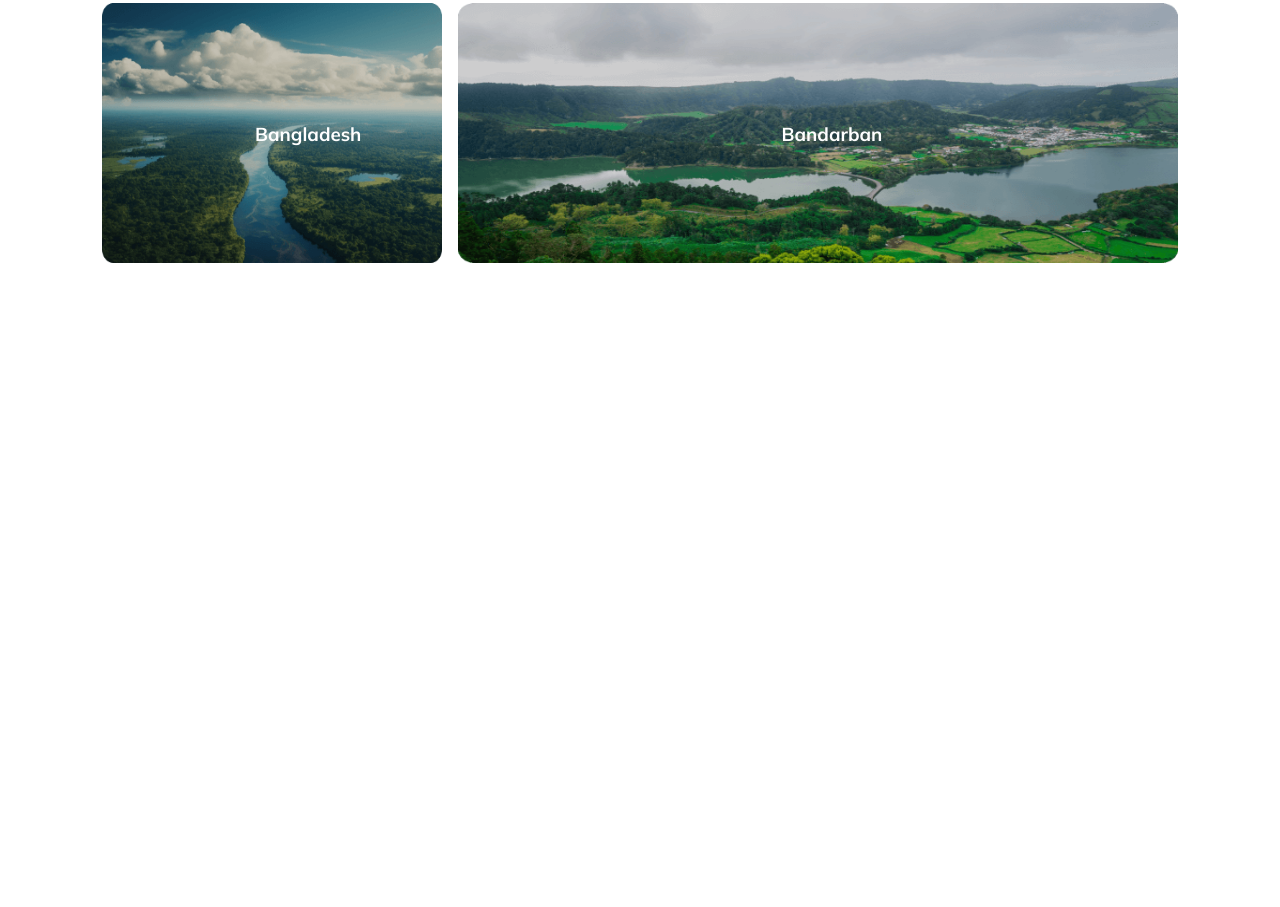
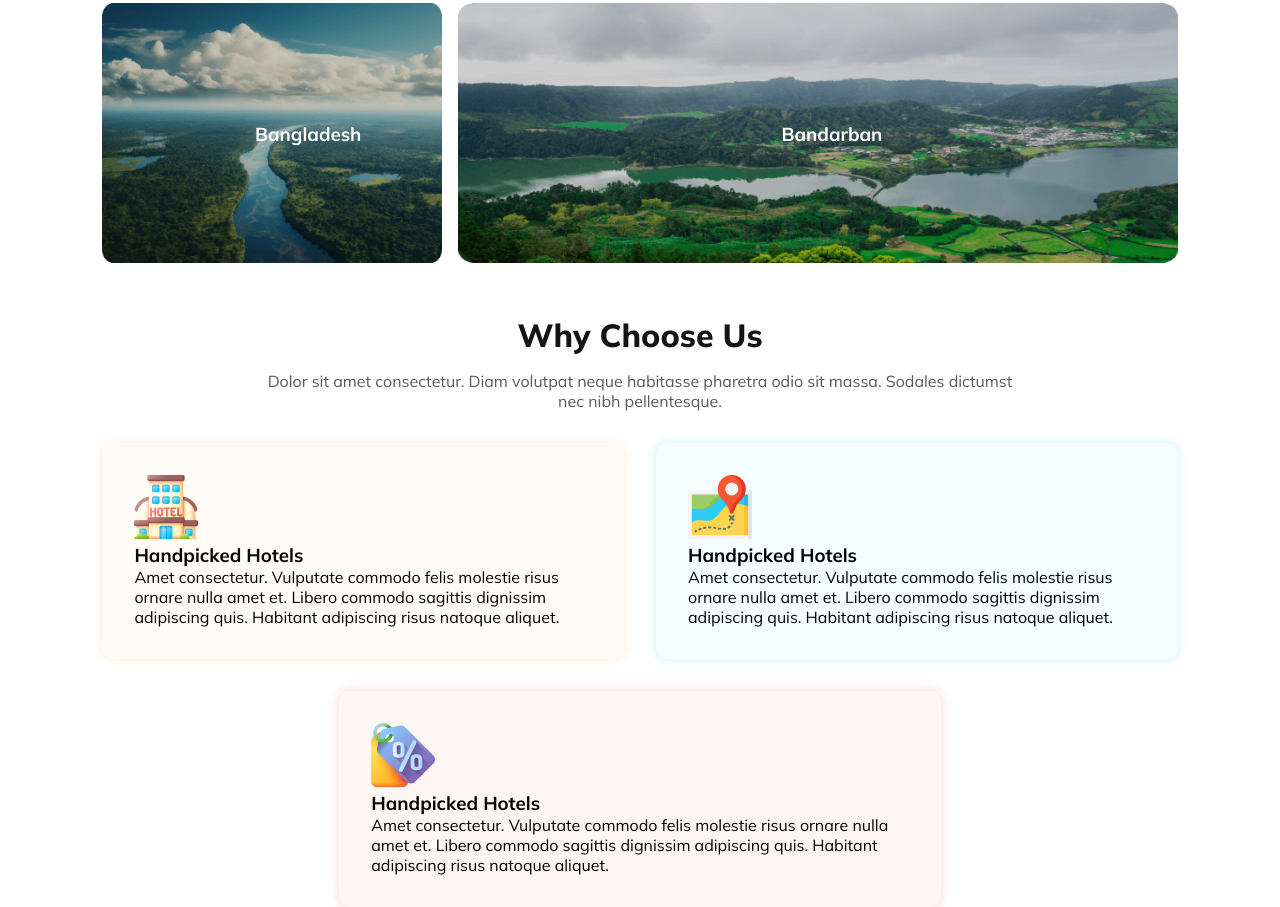
Before and after one commit to shorot-chicham/responsive-travel-website, a plain HTML site: page index.html in a window 1280 px wide. Shown: the part 1558-2465 px from the top of the page. Before the commit the page ends 1873 px from the top, so only its background shows below. Drawn offline with Linux system fonts and the light colour scheme.

Commit message:
added why choose container in the site

```diff
--- a/css/styles.css
+++ b/css/styles.css
@@ -332,3 +332,57 @@ main{
     width: 100%;
     height: 260px;
 }
+
+/* Why Choose Us container styles  */
+
+.choose-us-content{
+    text-align: center;
+}
+
+.choose-us-title{
+    color: var(--title-color);
+    font-weight: 800;
+    font-size: 2rem;
+    margin-bottom: 1rem;
+}
+
+.choose-us-desc{
+    color: var(--background-color);
+    width: 70%;
+    margin: auto;
+    margin-bottom: 2rem;
+}
+
+.our-services{
+    display: grid;
+    grid-template-columns: repeat(2, 1fr);
+    justify-content: center;
+    align-items: center;
+    gap: 2rem;
+}
+
+.service1{
+    background-color: #FBB5630D;
+    border: none;
+    border-radius: 10px;
+    padding: 2rem;
+    box-shadow: 0px 0px 10px 1px #FBB56333;
+}
+.service2{
+    background-color: #29CEF60D;
+    border: none;
+    border-radius: 10px;
+    padding: 2rem;
+    box-shadow: 0px 0px 10px 1px #29CEF633;
+}
+
+.service3{
+    grid-column: span 2;
+    width: 50%;
+    margin: auto;
+    background-color: #E944440D;
+    border: none;
+    border-radius: 10px;
+    padding: 2rem;
+    box-shadow: 0px 0px 10px 1px #E9444433;
+}
--- a/index.html
+++ b/index.html
@@ -107,6 +107,31 @@
                     <h3>Bandarban</h3>
                 </div>
             </div>
+            <!-- Why Choose Us section start  -->
+            <section class="choose-us-container">
+                <div class="choose-us-content">
+                    <h1 class="choose-us-title">Why Choose Us</h1>
+                    <p class="choose-us-desc">Dolor sit amet consectetur. Diam volutpat neque habitasse pharetra odio sit massa. Sodales dictumst nec nibh pellentesque.</p>
+                </div>
+                <!-- our-services section  -->
+                <div class="our-services">
+                    <div class="service1">
+                        <img src="Images/icon/hotel 1.png" alt="">
+                        <h3 class="service-title">Handpicked Hotels</h3>
+                        <p class="service-desc">Amet consectetur. Vulputate commodo felis molestie risus  ornare nulla amet et. Libero commodo sagittis dignissim adipiscing quis. Habitant adipiscing risus natoque aliquet. </p>
+                    </div>
+                    <div class="service2">
+                        <img src="Images/icon/map 1.png" alt="">
+                        <h3 class="service-title">Handpicked Hotels</h3>
+                        <p class="service-desc">Amet consectetur. Vulputate commodo felis molestie risus  ornare nulla amet et. Libero commodo sagittis dignissim adipiscing quis. Habitant adipiscing risus natoque aliquet. </p>
+                    </div>
+                    <div class="service3">
+                        <img src="Images/icon/price-tag 1.png" alt="">
+                        <h3 class="service-title">Handpicked Hotels</h3>
+                        <p class="service-desc">Amet consectetur. Vulputate commodo felis molestie risus  ornare nulla amet et. Libero commodo sagittis dignissim adipiscing quis. Habitant adipiscing risus natoque aliquet. </p>
+                    </div>
+                </div>
+            </section>
         </section>
     </main>
     <footer>
```
